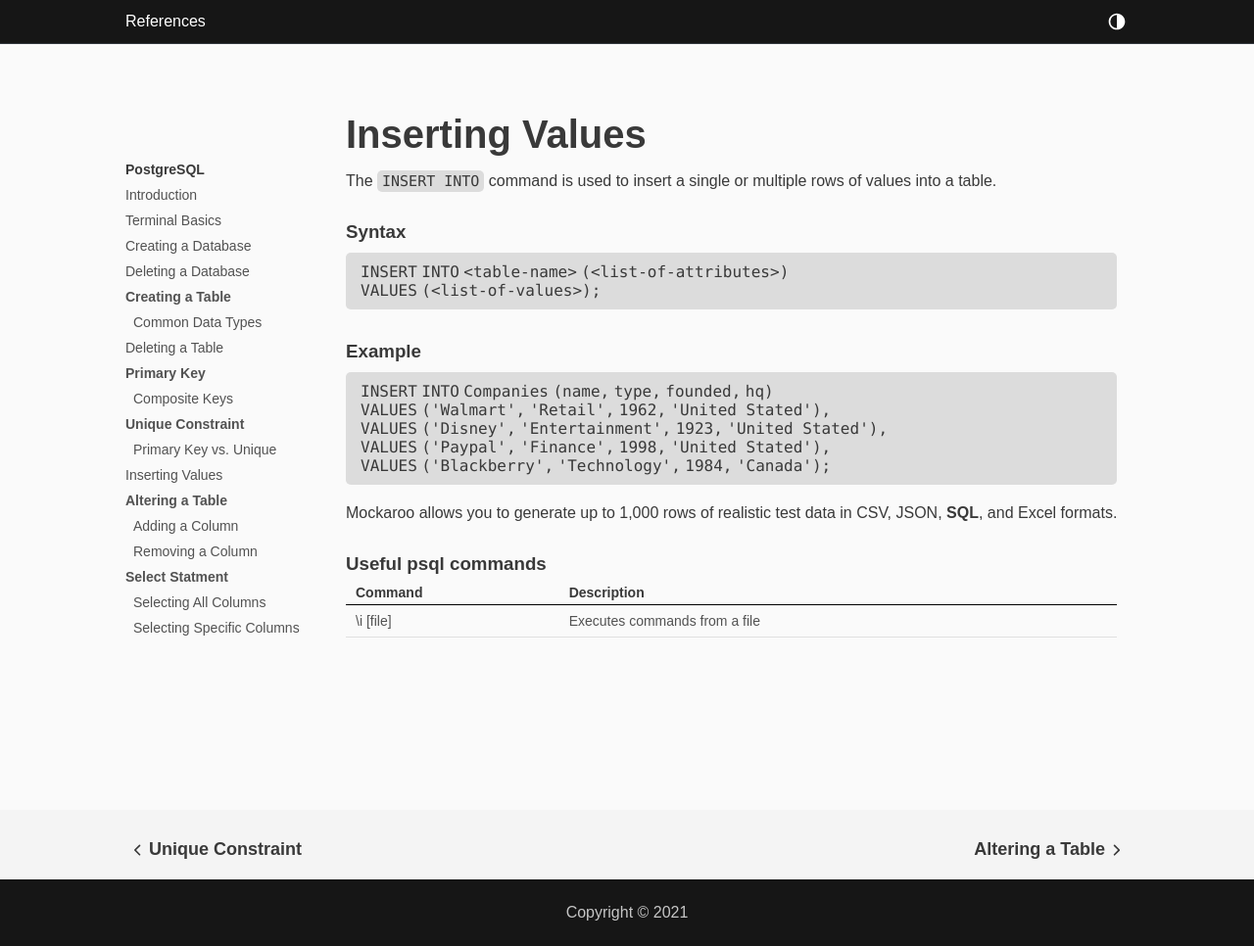
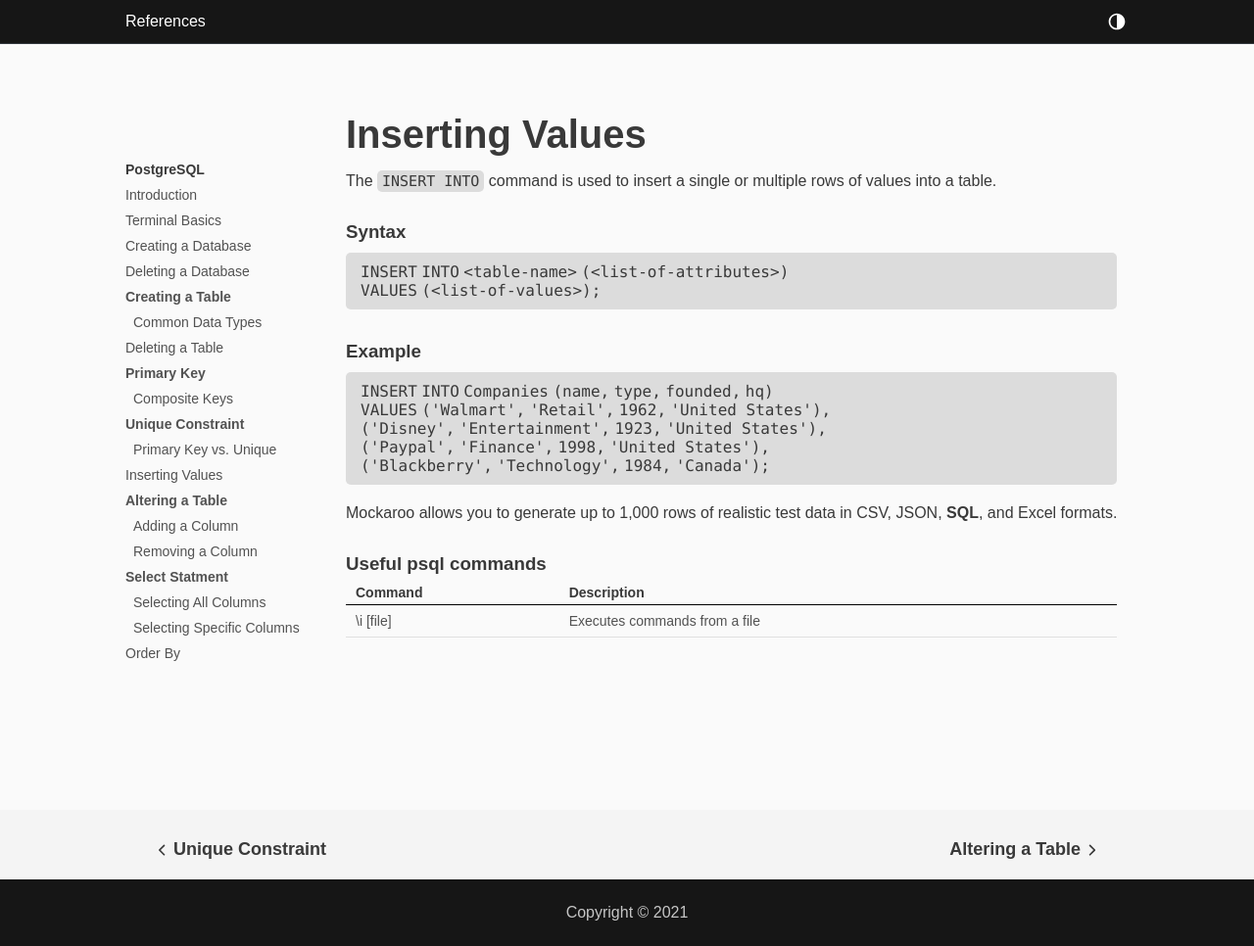
Before and after one commit to kylealvares/references, a Jekyll site: the page built from _posts/postgresql/2021-01-09-inserting-values.md, in a window 1280 px wide. Shown: the whole page at 98% size. Built offline with Jekyll 4.4.1, drawn with Linux system fonts in a browser that asks for light colours; some web fonts are replaced.

Commit message:
postgres

```diff
--- a/_data/tocs/postgres.yml
+++ b/_data/tocs/postgres.yml
@@ -41,3 +41,5 @@ contents:
           href: /references/postgresql/select#select-all
         - title: Selecting Specific Columns
           href: /references/postgresql/select#select-specific
+  - title: Order By
+    href: /references/postgresql/order-by
--- a/_includes/head.html
+++ b/_includes/head.html
@@ -6,6 +6,7 @@
     <link rel="shortcut icon" href="..{{ site.baseurl }}/assets/icons/favicon.svg" type="image/x-icon">
     <link rel="stylesheet" href="..{{ site.baseurl }}/css/main.css">
     <link rel="stylesheet" type="text/css" href="..{{ site.baseurl }}/css/tablet.css" media="screen and (max-width: 1100px)">
+    <link rel="stylesheet" type="text/css" href="..{{ site.baseurl }}/css/phone.css" media="screen and (max-width: 800px)">
     <script
         src="https://code.jquery.com/jquery-3.6.0.min.js"
         integrity="sha256-/xUj+3OJU5yExlq6GSYGSHk7tPXikynS7ogEvDej/m4="
--- a/_posts/postgresql/2021-01-09-inserting-values.md
+++ b/_posts/postgresql/2021-01-09-inserting-values.md
@@ -21,10 +21,10 @@ VALUES (<list-of-values>);
 
 {% highlight sql %}
 INSERT INTO Companies (name, type, founded, hq)
-VALUES ('Walmart', 'Retail', 1962, 'United Stated'),
-VALUES ('Disney', 'Entertainment', 1923, 'United Stated'),
-VALUES ('Paypal', 'Finance', 1998, 'United Stated'),
-VALUES ('Blackberry', 'Technology', 1984, 'Canada');
+VALUES ('Walmart', 'Retail', 1962, 'United States'),
+('Disney', 'Entertainment', 1923, 'United States'),
+('Paypal', 'Finance', 1998, 'United States'),
+('Blackberry', 'Technology', 1984, 'Canada');
 {% endhighlight %}
 
 [Mockaroo](https://mockaroo.com/){: target="blank"} allows you to generate up to 1,000 rows of realistic test data in CSV, JSON, **SQL**, and Excel formats.
--- a/css/main.css
+++ b/css/main.css
@@ -21,8 +21,8 @@
 
 /* width */
 ::-webkit-scrollbar {
-    width: 10px;
-    height: 10px;
+    width: 8px;
+    height: 5px;
 }
 
 /* Track */
@@ -120,6 +120,7 @@ header #theme-toggle svg {
     width: 200px;
     margin-top: 50px;
     margin-right: 25px;
+    padding-bottom: 25px;
     font-size: 14px;
     font-weight: 500;
 }
@@ -163,6 +164,13 @@ ul ul {
     margin-bottom: 10px;
 }
 
+.post article h4,
+.post article h5,
+.post article h6 {
+    margin-top: 16px;
+    margin-bottom: 8px;
+}
+
 .post .toc li {
     list-style-type: none;
 }
@@ -173,23 +181,25 @@ ul ul {
 
 .sibling-pages {
     display: flex;
-    flex: 1 1;
+    justify-content: space-between;
     padding-top: 30px;
     padding-bottom: 20px;
     background-color: var(--gray-10);
 }
 
 .sibling-pages .sibling-page {
+    padding-left: 25px;
+    padding-right: 25px;
     font-size: 18px;
     font-weight: 600;
-    width: 100%;
+    /* width: 100%;    */
 }
-
+/*
 .sibling-page:last-child {
     display: flex;
     justify-content: right;
     text-align: right;
-}
+} */
 
 .sibling-page svg {
     height: 20px;
--- /dev/null
+++ b/css/phone.css
@@ -0,0 +1,3 @@
+#index .landing-cards {
+    grid-template-columns: 100%;
+}
```
Also changed, not shown: _posts/postgresql/2021-01-12-order-by.md (added, +117 -0 lines).
